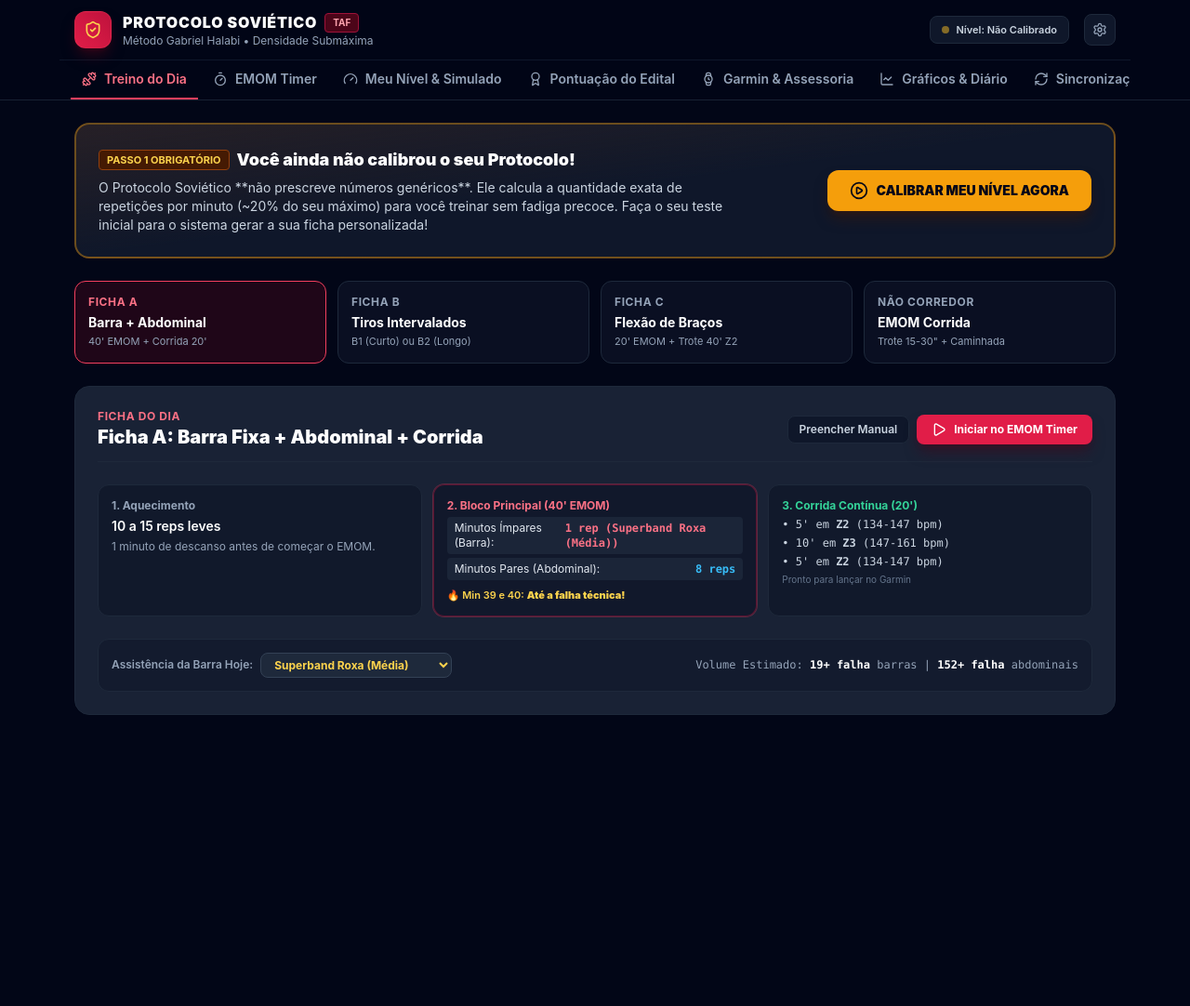
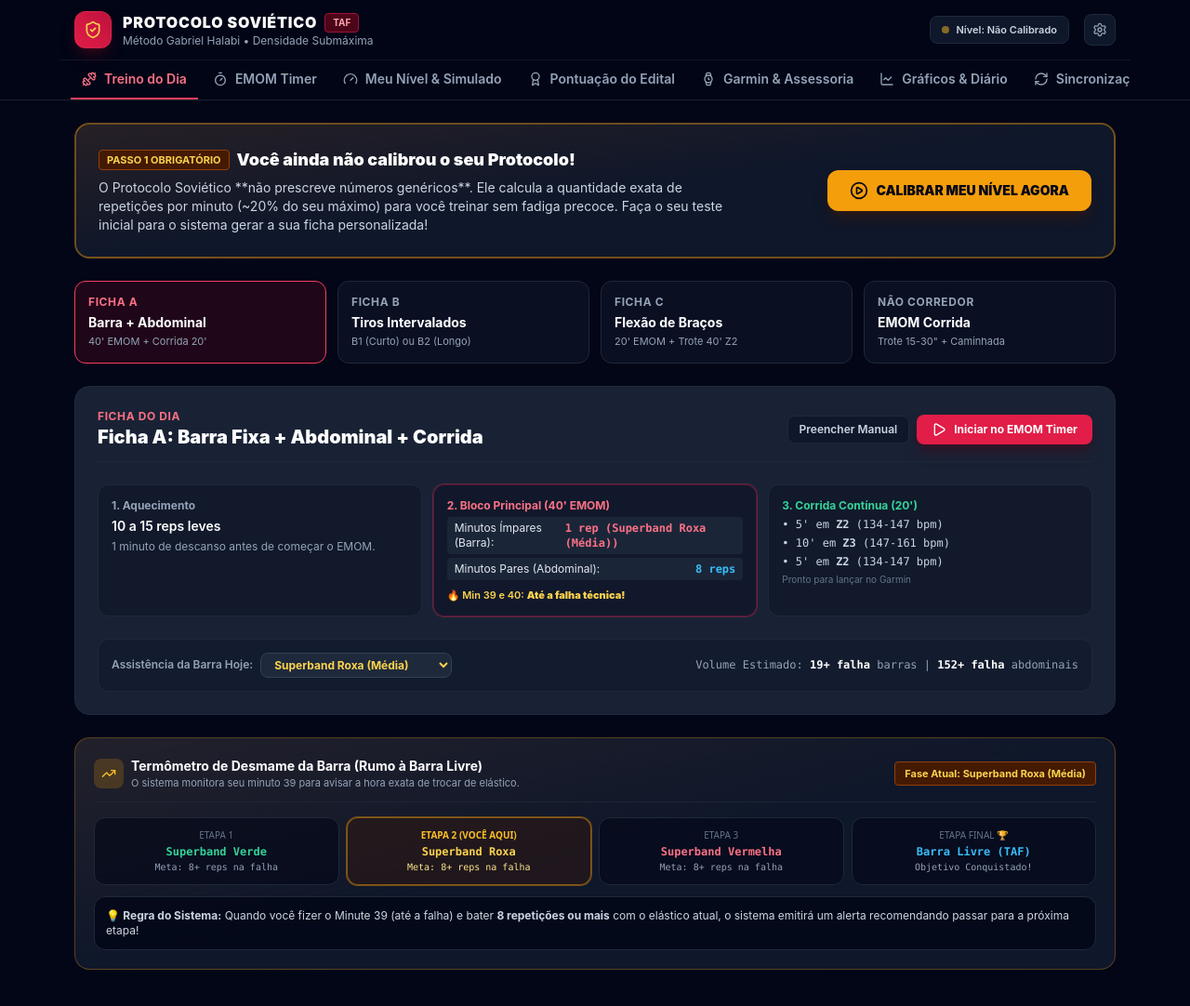
Before and after one commit to lucasleo99/taf-protocolo-sovietico, a website: page index.html in a window 1280 px wide. Shown: the whole page at 93% size. Before the commit the page ends 841 px from the top, so only its background shows below. Drawn offline with nearby package versions, Linux system fonts and the light colour scheme.

Commit message:
feat: visual pullup desmame thermometer widget and auto threshold alert

```diff
--- a/app.js
+++ b/app.js
@@ -91,6 +91,7 @@ document.addEventListener('DOMContentLoaded', () => {
   // 4. Calcular Zonas e Atualizar Telas
   calculateHeartZones();
   renderFichaCard('A');
+  updateDesmameWidget();
   renderHistoryTable();
   renderSimuladosTable();
   calculateEditalScore();
@@ -601,6 +602,40 @@ function updateFichaAMod(newMod) {
   AppState.profile.barraModLabel = getAssistanceLabel(newMod);
   saveToLocalStorage();
   checkCalibrationStatus();
+  updateDesmameWidget();
+}
+
+function updateDesmameWidget() {
+  const currentMod = AppState.targets.A.barraMod;
+  const pill = document.getElementById('desmame-status-pill');
+  const hint = document.getElementById('desmame-hint-text');
+
+  const steps = ['verde', 'roxa', 'vermelha', 'livre'];
+  steps.forEach(s => {
+    const el = document.getElementById(`step-${s}`);
+    if (!el) return;
+    if (s === currentMod) {
+      el.className = "p-2.5 rounded-xl border border-amber-500/50 bg-amber-950/30 ring-1 ring-amber-500/40";
+      const badge = el.querySelector('span');
+      if (badge) badge.className = "text-[10px] text-amber-400 block uppercase font-sans font-bold";
+    } else {
+      el.className = "p-2.5 rounded-xl border border-slate-800 bg-slate-950/60";
+      const badge = el.querySelector('span');
+      if (badge) badge.className = "text-[10px] text-slate-500 block uppercase font-sans";
+    }
+  });
+
+  if (pill) pill.innerText = `Fase Atual: ${getAssistanceLabel(currentMod)}`;
+
+  // Olhar último resultado de falha
+  const lastA = AppState.history.find(h => h.ficha === 'A');
+  if (hint && lastA && lastA.barraFalha !== undefined) {
+    if (lastA.barraFalha >= 8 && currentMod !== 'livre') {
+      hint.innerHTML = `🏆 <strong>HORA DO DESMAME!</strong> No seu último treino você fez <strong>${lastA.barraFalha} repetições</strong> na série da falha! Seu corpo já adaptou: reduza o elástico para o próximo nível ou faça um teste de Barra Livre!`;
+    } else {
+      hint.innerHTML = `📊 <strong>Seu último minuto 39 (falha):</strong> você fez <strong>${lastA.barraFalha} reps</strong> com ${getAssistanceLabel(currentMod)}. Faltam <strong>${Math.max(1, 8 - lastA.barraFalha)} reps</strong> para o sistema liberar o próximo elástico!`;
+    }
+  }
 }
 
 function setBType(type) {
--- a/index.html
+++ b/index.html
@@ -164,6 +164,59 @@
       <!-- Card do Treino Selecionado -->
       <div id="ficha-card-container" class="glass-panel rounded-2xl p-5 md:p-6 border border-slate-800 space-y-6">
         <!-- Renderizado dinamicamente via JS -->
+      </div>
+
+      <!-- TERMÔMETRO VISUAL DE DESMAME DA BARRA FIXA -->
+      <div id="desmame-widget" class="glass-panel rounded-2xl p-5 border border-amber-500/30 bg-gradient-to-br from-amber-950/20 via-slate-900 to-slate-900 space-y-3">
+        <div class="flex flex-wrap items-center justify-between gap-2 border-b border-slate-800/80 pb-3">
+          <div class="flex items-center gap-2">
+            <div class="w-8 h-8 rounded-lg bg-amber-500/20 text-amber-400 flex items-center justify-center font-bold text-sm">
+              <i data-lucide="trending-up" class="w-4 h-4"></i>
+            </div>
+            <div>
+              <h3 class="text-sm font-bold text-white flex items-center gap-2">
+                Termômetro de Desmame da Barra (Rumo à Barra Livre)
+              </h3>
+              <p class="text-[11px] text-slate-400">O sistema monitora seu minuto 39 para avisar a hora exata de trocar de elástico.</p>
+            </div>
+          </div>
+          <span id="desmame-status-pill" class="text-[11px] font-bold px-2.5 py-1 rounded bg-amber-950 text-amber-300 border border-amber-800">
+            Fase Atual: Superband Roxa
+          </span>
+        </div>
+
+        <!-- Trilha de 4 Etapas do Desmame -->
+        <div class="grid grid-cols-2 md:grid-cols-4 gap-2 pt-1 text-center text-xs font-mono">
+          <div id="step-verde" class="p-2.5 rounded-xl border border-slate-800 bg-slate-950/60">
+            <span class="text-[10px] text-slate-500 block uppercase font-sans">Etapa 1</span>
+            <span class="font-bold text-emerald-400 block mt-0.5">Superband Verde</span>
+            <span class="text-[10px] text-slate-400">Meta: 8+ reps na falha</span>
+          </div>
+
+          <div id="step-roxa" class="p-2.5 rounded-xl border border-amber-500/50 bg-amber-950/30 ring-1 ring-amber-500/40">
+            <span class="text-[10px] text-amber-400 block uppercase font-sans font-bold">Etapa 2 (Você Aqui)</span>
+            <span class="font-bold text-amber-300 block mt-0.5">Superband Roxa</span>
+            <span class="text-[10px] text-amber-200">Meta: 8+ reps na falha</span>
+          </div>
+
+          <div id="step-vermelha" class="p-2.5 rounded-xl border border-slate-800 bg-slate-950/60">
+            <span class="text-[10px] text-slate-500 block uppercase font-sans">Etapa 3</span>
+            <span class="font-bold text-rose-400 block mt-0.5">Superband Vermelha</span>
+            <span class="text-[10px] text-slate-400">Meta: 8+ reps na falha</span>
+          </div>
+
+          <div id="step-livre" class="p-2.5 rounded-xl border border-slate-800 bg-slate-950/60">
+            <span class="text-[10px] text-slate-500 block uppercase font-sans">Etapa Final 🏆</span>
+            <span class="font-bold text-sky-400 block mt-0.5">Barra Livre (TAF)</span>
+            <span class="text-[10px] text-slate-400">Objetivo Conquistado!</span>
+          </div>
+        </div>
+
+        <div id="desmame-callout" class="p-3 rounded-xl bg-slate-950/80 border border-slate-800 text-xs text-slate-300 flex items-center justify-between">
+          <span id="desmame-hint-text">
+            💡 <strong>Regra do Sistema:</strong> Quando você fizer o Minute 39 (até a falha) e bater <strong>8 repetições ou mais</strong> com o elástico atual, o sistema emitirá um alerta recomendando passar para a próxima etapa!
+          </span>
+        </div>
       </div>
 
     </section>
```
